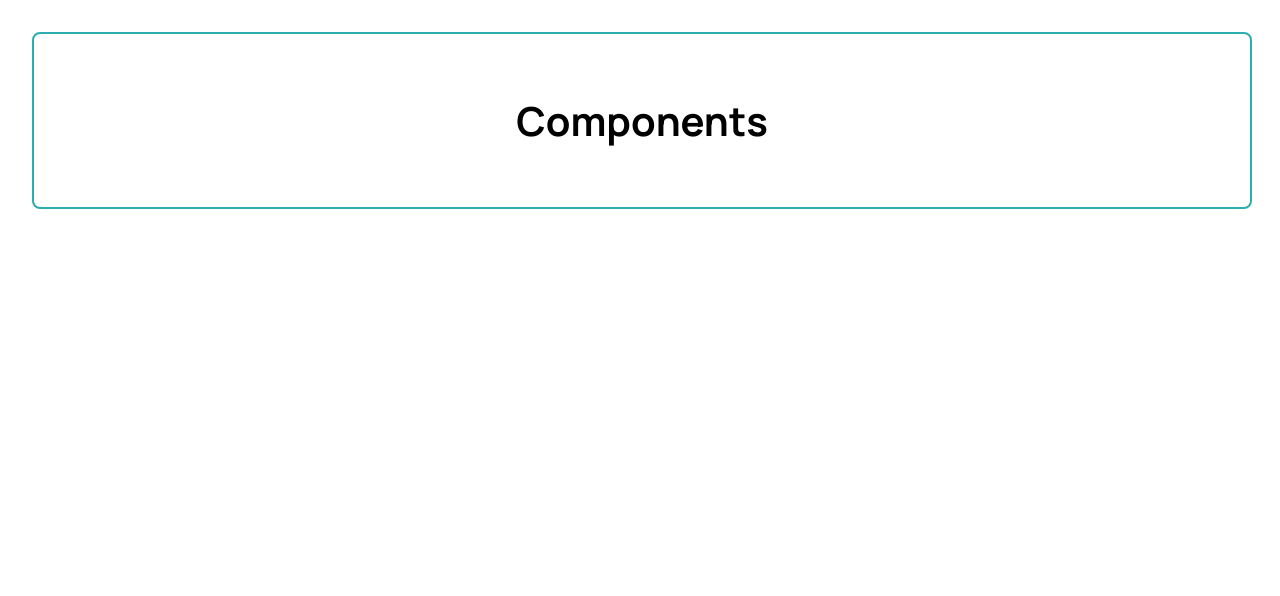
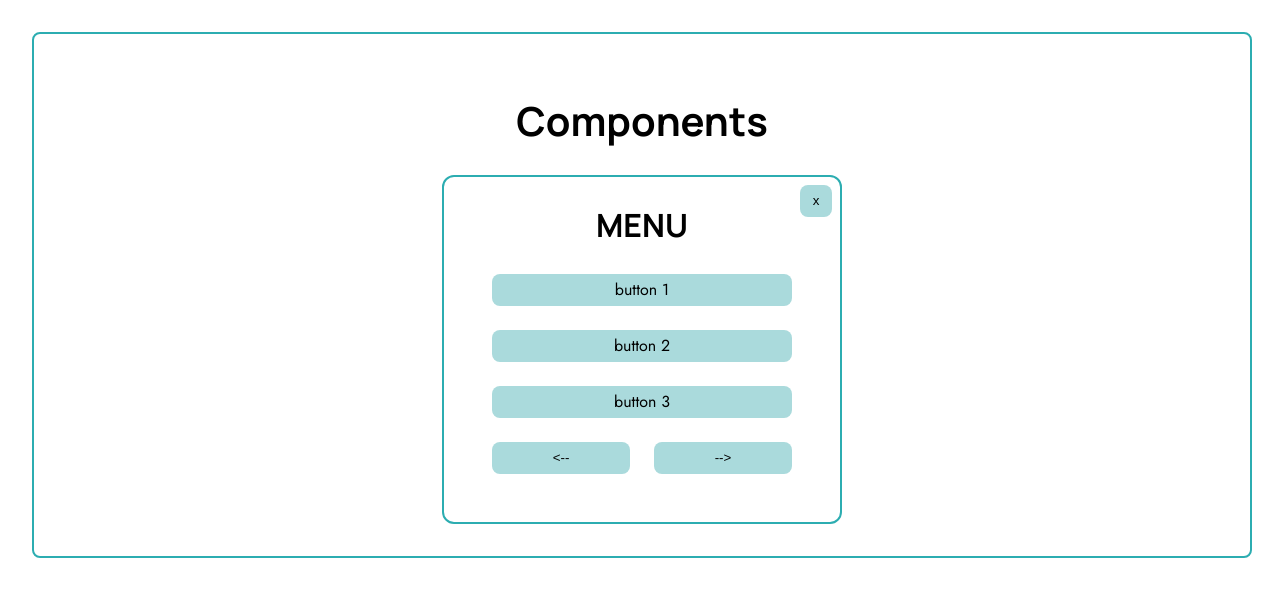
Before and after one commit to include-davis/ielc_repo, a React (Create React App) app: page /components in a window 1280 px wide. Shown: the top 596 px of the page. Built offline with nearby package versions, Linux system fonts and the light colour scheme.

Commit message:
Finished part 1 and 2 of demo

```diff
--- /dev/null
+++ b/src/Components/CSS/DemoModal.css
@@ -0,0 +1,61 @@
+button {
+    height: 32px;
+    background-color: var(--secondary-teal-light);
+
+    border: none;
+    border-radius: 8px;
+}
+
+button:hover {
+    background-color: var(--secondary-teal);
+}
+
+button>p {
+    margin: 0;
+}
+
+.modal-container {
+    position: relative;
+    display: flex;
+    flex-direction: column;
+
+    width: 300px;
+    padding: 0px 48px 48px 48px;
+
+    border: solid 2px var(--secondary-teal);
+    border-radius: 12px;
+
+    align-items: center;
+}
+
+.exit-button {
+    position: absolute;
+    top: 8px;
+    right: 8px;
+
+    width: 32px;
+}
+
+.buttons {
+    display: flex;
+    flex-direction: column;
+    gap: 24px;
+    width: 100%;
+    align-items: center;
+}
+
+.buttons>button {
+    width: 100%;
+}
+
+.movement-buttons {
+    display: flex;
+    flex-direction: row;
+    width: 100%;
+
+    gap: 24px;
+}
+
+.movement-buttons>button {
+    width: 50%;
+}
--- /dev/null
+++ b/src/Components/JS/DemoModal.js
@@ -0,0 +1,29 @@
+import React from 'react';
+import "../CSS/DemoModal.css"
+
+export default function DemoModal(props) {
+    const { buttonInfo } = props;
+    return (
+        <div className='modal-container'>
+            <button className='exit-button'>x</button>
+            <h2>MENU</h2>
+            <div className='buttons'>
+                {
+                    buttonInfo.map((button, index) => {
+                        return (
+                            <button
+                                className='auto-button'
+                                key={index}
+                                onClick={button.onClick}>
+                                    <p className='p-small'>{button.name}</p>
+                            </button>)
+                    })
+                }
+                <div className='movement-buttons'>
+                    <button>{`<--`}</button>
+                    <button>{`-->`}</button>
+                </div>
+            </div>
+        </div>
+    )
+}
--- a/src/Pages/JS/Components.js
+++ b/src/Pages/JS/Components.js
@@ -1,11 +1,26 @@
 import React from 'react';
 import "../CSS/Components.css"
+import DemoModal from '../../Components/JS/DemoModal';
 
+const buttons = [
+    {
+        name: 'button 1',
+        onClick: () => {alert(`clicked button 1!`)},
+    },
+    {
+        name: 'button 2',
+        onClick: () => {alert(`clicked button 2!`)},
+    },
+    {
+        name: 'button 3',
+        onClick: () => {alert(`clicked button 3!`)},
+    }
+]
 export default function Components() {
     return (
         <div className='container'>
             <h1>Components</h1>
-
+            <DemoModal buttonInfo={buttons}></DemoModal>
         </div>
     )
 }
```
